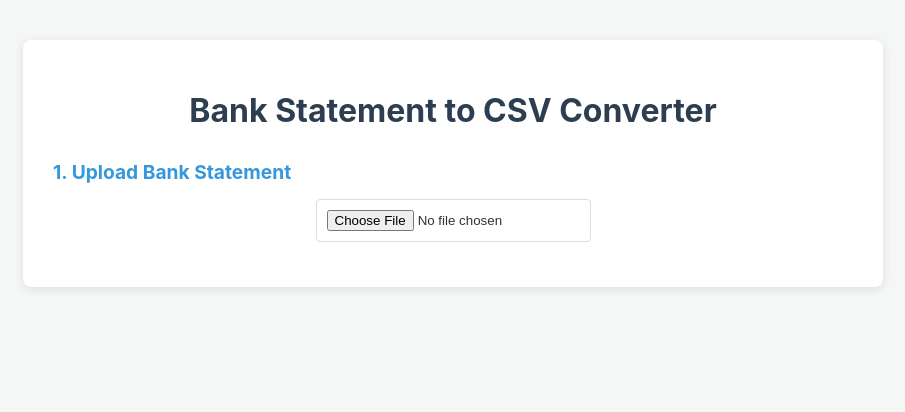
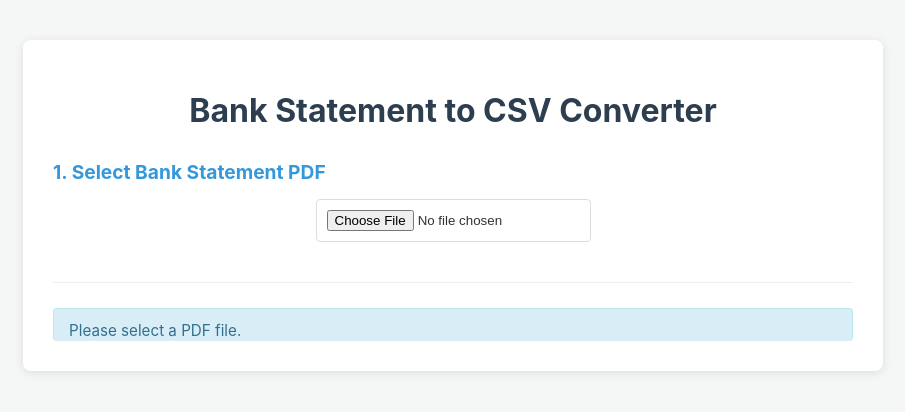
Before and after one commit to fantomftfw/bankParse, a React (Create React App) app in the folder converter/client/: page / in a window 1280 px wide. Shown: the top 412 px of the page, without its empty margins (187-1092 px from the left). Built offline with nearby package versions, Linux system fonts and the light colour scheme; the HTML template or start-up script is replaced by a standard one.

Commit message:
Feat: Add Convert button, decouple selection/processing, prepare for full data display

```diff
--- a/converter/client/src/App.js
+++ b/converter/client/src/App.js
@@ -4,22 +4,40 @@ import FileUpload from './components/FileUpload';
 import TransactionPreview from './components/TransactionPreview';
 import DownloadButton from './components/DownloadButton';
 import StatusMessage from './components/StatusMessage';
+// TODO: Import EditableDataTable component later
 
 function App() {
-  useState(null); // Removed unused file state and setter completely
-  const [transactions, setTransactions] = useState([]); // Store preview transactions
-  const [totalCount, setTotalCount] = useState(0); // Total transactions found
-  const [downloadId, setDownloadId] = useState(null); // ID for downloading CSV
-  const [isProcessing, setIsProcessing] = useState(false); // Loading state
-  const [status, setStatus] = useState({ message: '', type: 'info' }); // { message: string, type: 'info' | 'error' | 'success' | 'loading' }
+  const [selectedFile, setSelectedFile] = useState(null);
+  // Store full transaction data for editing/display
+  const [fullTransactionData, setFullTransactionData] = useState([]);
+  // Keep preview state for initial feedback?
+  const [previewTransactions, setPreviewTransactions] = useState([]);
+  const [totalCount, setTotalCount] = useState(0);
+  const [downloadId, setDownloadId] = useState(null);
+  const [isProcessing, setIsProcessing] = useState(false);
+  const [status, setStatus] = useState({ message: 'Please select a PDF file.', type: 'info' });
 
-  const handleFileUpload = async (selectedFile) => {
-    if (isProcessing) return;
-
-    setTransactions([]);
+  const handleFileSelected = (file) => {
+    setSelectedFile(file);
+    setPreviewTransactions([]);
+    setFullTransactionData([]); // Reset full data
     setTotalCount(0);
     setDownloadId(null);
-    setStatus({ message: `Selected: ${selectedFile.name}`, type: 'info' });
+    if (file) {
+      setStatus({ message: `Selected: ${file.name}. Ready to convert.`, type: 'info' });
+    } else {
+      setStatus({ message: 'Please select a PDF file.', type: 'info' });
+    }
+  };
+
+  const handleConvert = async () => {
+    if (!selectedFile || isProcessing) return;
+
+    setPreviewTransactions([]);
+    setFullTransactionData([]); // Reset full data
+    setTotalCount(0);
+    setDownloadId(null);
+    setStatus({ message: 'Starting conversion...', type: 'loading' });
     setIsProcessing(true);
 
     const formData = new FormData();
@@ -28,10 +46,8 @@ function App() {
     try {
       setStatus({ message: 'Uploading and processing file...', type: 'loading' });
 
-      // Define base URL from environment variable
       const API_BASE_URL = process.env.REACT_APP_API_URL || '';
 
-      // Make API call using fetch (or Axios if installed)
       const response = await fetch(`${API_BASE_URL}/api/upload`, {
         method: 'POST',
         body: formData,
@@ -40,21 +56,21 @@ function App() {
       const result = await response.json();
 
       if (!response.ok) {
-        // Handle API errors (e.g., 400, 500)
         throw new Error(result.error || `HTTP error! status: ${response.status}`);
       }
 
-      // Success
+      // Store both preview and full data
       setStatus({ message: result.message || 'Processing complete!', type: 'success' });
-      setTransactions(result.transactions || []);
+      setPreviewTransactions(result.transactions || []);
+      setFullTransactionData(result.fullTransactions || []); // Store the full data
       setTotalCount(result.totalTransactions || 0);
       setDownloadId(result.downloadId || null);
 
     } catch (error) {
-      console.error('Upload/Processing Error:', error);
+      console.error('Conversion Error:', error);
       setStatus({ message: `Error: ${error.message}`, type: 'error' });
-      // Clear results on error
-      setTransactions([]);
+      setPreviewTransactions([]);
+      setFullTransactionData([]); // Reset full data
       setTotalCount(0);
       setDownloadId(null);
     } finally {
@@ -66,14 +82,39 @@ function App() {
     <div className="App">
       <h1>Bank Statement to CSV Converter</h1>
 
-      {/* Pass state and handlers to components */}
-      <FileUpload onFileUpload={handleFileUpload} isProcessing={isProcessing} />
+      {/* Step 1: File Selection */}
+      <FileUpload onFileSelected={handleFileSelected} isProcessing={isProcessing} />
 
+      {/* Step 2: Convert Button (only show if a file is selected) */}
+      {selectedFile && (
+        <div style={{ marginTop: '20px' }}>
+          <h2>2. Convert File</h2>
+          <button onClick={handleConvert} disabled={isProcessing}>
+            {isProcessing ? 'Processing...' : 'Convert to CSV'}
+          </button>
+        </div>
+      )}
+
+      {/* Step 3: Status & Results */}
       <StatusMessage message={status.message} type={status.type} />
 
-      <TransactionPreview transactions={transactions} totalCount={totalCount} />
+      {/* TODO: Show EditableDataTable instead of TransactionPreview when full data is available */}
+      {/* Replace this preview logic later */}
+      {previewTransactions.length > 0 && !isProcessing && (
+        <TransactionPreview transactions={previewTransactions} totalCount={totalCount} />
+      )}
 
-      <DownloadButton downloadId={downloadId} isProcessing={isProcessing} />
+      {/* Render EditableDataTable when data is ready */}
+      {fullTransactionData.length > 0 && !isProcessing && (
+         // TODO: Create and use the EditableDataTable component
+         <p>Editable Data Table will go here ({fullTransactionData.length} rows)</p>
+         // <EditableDataTable data={fullTransactionData} />
+      )}
+
+      {/* Keep download button for now */}
+      {downloadId && (
+         <DownloadButton downloadId={downloadId} isProcessing={isProcessing} />
+      )}
 
     </div>
   );
--- a/converter/client/src/components/FileUpload.js
+++ b/converter/client/src/components/FileUpload.js
@@ -1,6 +1,6 @@
 import React, { useState } from 'react';
 
-function FileUpload({ onFileUpload, isProcessing }) {
+function FileUpload({ onFileSelected, isProcessing }) {
   const [error, setError] = useState('');
 
   const MAX_FILE_SIZE_MB = 25;
@@ -18,6 +18,7 @@ function FileUpload({ onFileUpload, isProcessing }) {
         console.error(typeError);
         setError(typeError);
         event.target.value = null;
+        onFileSelected(null);
         return;
       }
 
@@ -26,20 +27,22 @@ function FileUpload({ onFileUpload, isProcessing }) {
         console.error(sizeError);
         setError(sizeError);
         event.target.value = null;
+        onFileSelected(null);
         return;
       }
 
       setError('');
-      onFileUpload(file);
+      onFileSelected(file);
     } else {
       event.target.value = null;
       setError('');
+      onFileSelected(null);
     }
   };
 
   return (
     <div>
-      <h2>1. Upload Bank Statement</h2>
+      <h2>1. Select Bank Statement PDF</h2>
       <input
         type="file"
         accept=".pdf"
```
Also changed, not shown: 1 other file (tests, documents, lock files or other folders).
